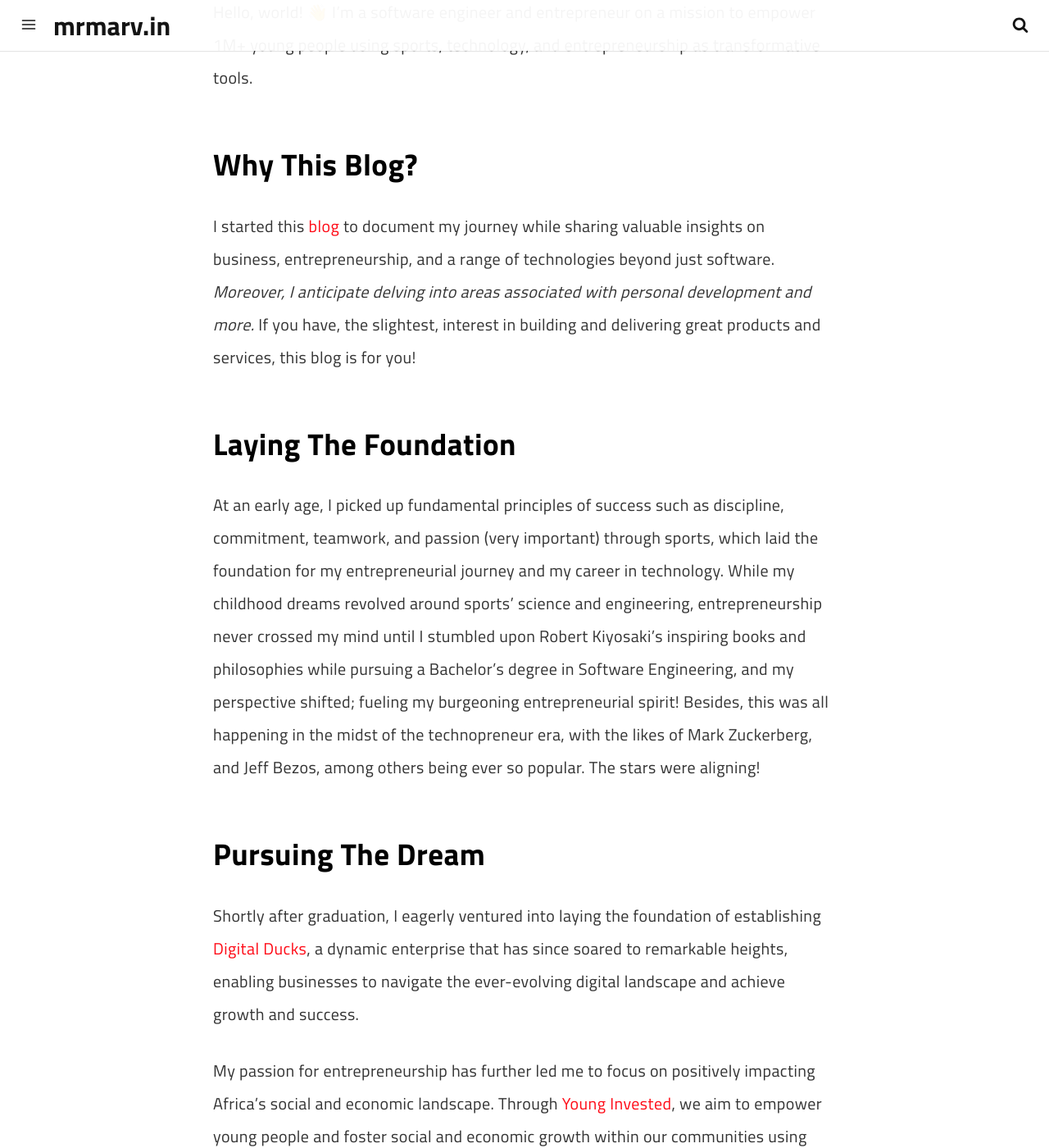
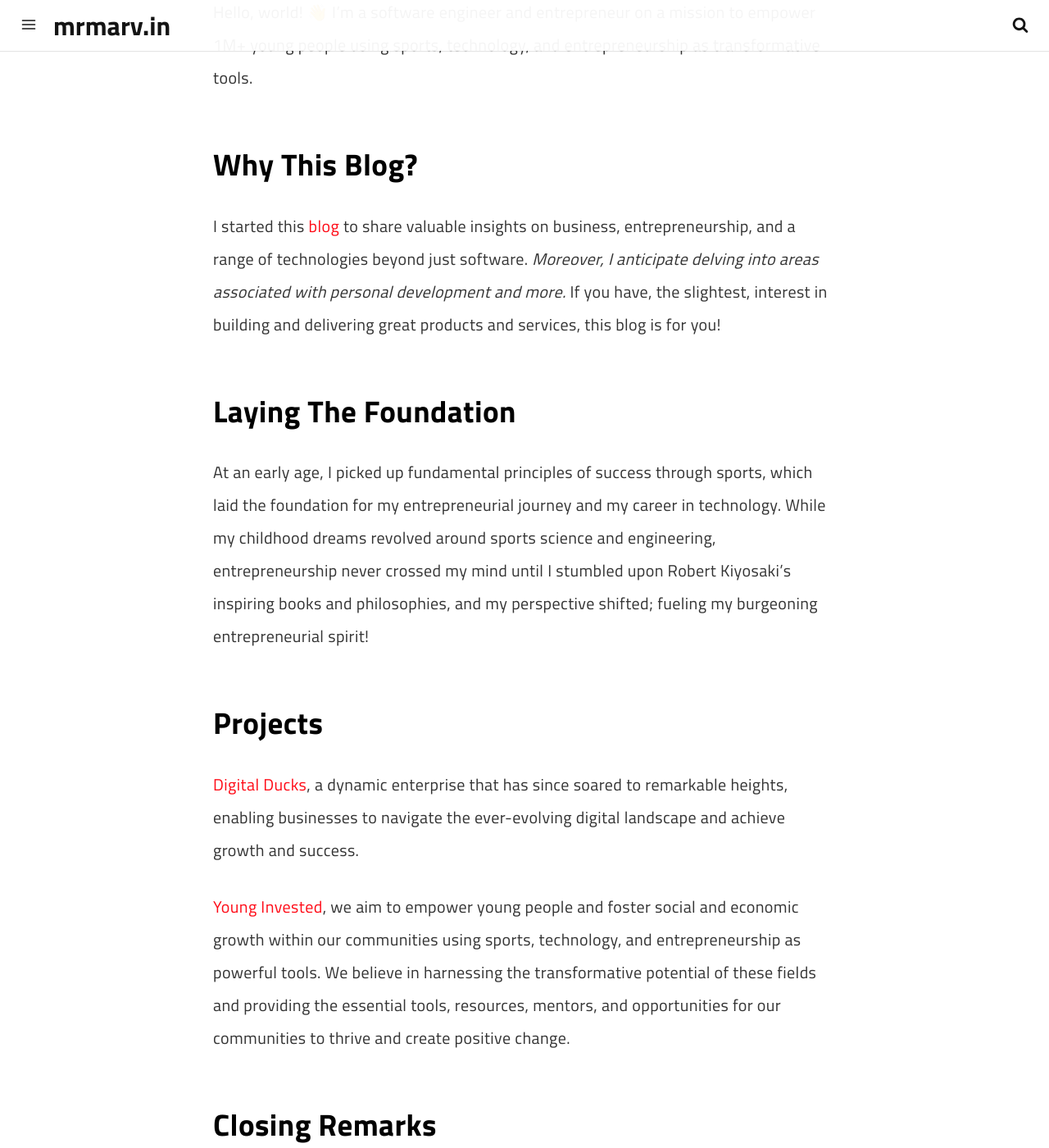
Before and after one commit to marv0/marv0.github.io, a Jekyll site: the page built from pages/about.md, in a window 1280 px wide and 1400 px high, scrolled down 605 px. Shown: the whole window at 82% size. Built offline with Jekyll 4.4.1, drawn with Linux system fonts in a browser that asks for light colours; a script that is not in the unit is left out.

Commit message:
Update about.md

```diff
--- a/pages/about.md
+++ b/pages/about.md
@@ -14,17 +14,17 @@ Hello, world! 👋 I'm a software engineer and entrepreneur on a mission to empo
 
 ## Why This Blog?
 
-I started this [blog](/) to document my journey while sharing valuable insights on business, entrepreneurship, and a range of technologies beyond just software. *Moreover, I anticipate delving into areas associated with personal development and more.* If you have, the slightest, interest in building and delivering great products and services, this blog is for you!
+I started this [blog](/) to share valuable insights on business, entrepreneurship, and a range of technologies beyond just software. *Moreover, I anticipate delving into areas associated with personal development and more.* If you have, the slightest, interest in building and delivering great products and services, this blog is for you!
 
 ## Laying The Foundation
 
-At an early age, I picked up fundamental principles of success such as discipline, commitment, teamwork, and passion (very important) through sports, which laid the foundation for my entrepreneurial journey and my career in technology. While my childhood dreams revolved around sports' science and engineering, entrepreneurship never crossed my mind until I stumbled upon Robert Kiyosaki's inspiring books and philosophies while pursuing a Bachelor's degree in Software Engineering, and my perspective shifted; fueling my burgeoning entrepreneurial spirit! Besides, this was all happening in the midst of the technopreneur era, with the likes of Mark Zuckerberg, and Jeff Bezos, among others being ever so popular. The stars were aligning!
+At an early age, I picked up fundamental principles of success through sports, which laid the foundation for my entrepreneurial journey and my career in technology. While my childhood dreams revolved around sports science and engineering, entrepreneurship never crossed my mind until I stumbled upon Robert Kiyosaki's inspiring books and philosophies, and my perspective shifted; fueling my burgeoning entrepreneurial spirit!
 
-## Pursuing The Dream
+## Projects
 
-Shortly after graduation, I eagerly ventured into laying the foundation of establishing [Digital Ducks](https://www.digitalducks.co.ke), a dynamic enterprise that has since soared to remarkable heights, enabling businesses to navigate the ever-evolving digital landscape and achieve growth and success.
+[Digital Ducks](https://www.digitalducks.co.ke), a dynamic enterprise that has since soared to remarkable heights, enabling businesses to navigate the ever-evolving digital landscape and achieve growth and success.
 
-My passion for entrepreneurship has further led me to focus on positively impacting Africa’s social and economic landscape. Through [Young Invested](https://www.younginvested.org), we aim to empower young people and foster social and economic growth within our communities using sports, technology, and entrepreneurship as powerful tools. We believe in harnessing the transformative potential of these fields and providing the essential tools, resources, mentors, and opportunities for our communities to thrive and create positive change.
+[Young Invested](https://www.younginvested.org), we aim to empower young people and foster social and economic growth within our communities using sports, technology, and entrepreneurship as powerful tools. We believe in harnessing the transformative potential of these fields and providing the essential tools, resources, mentors, and opportunities for our communities to thrive and create positive change.
 
 ## Closing Remarks
 
```
